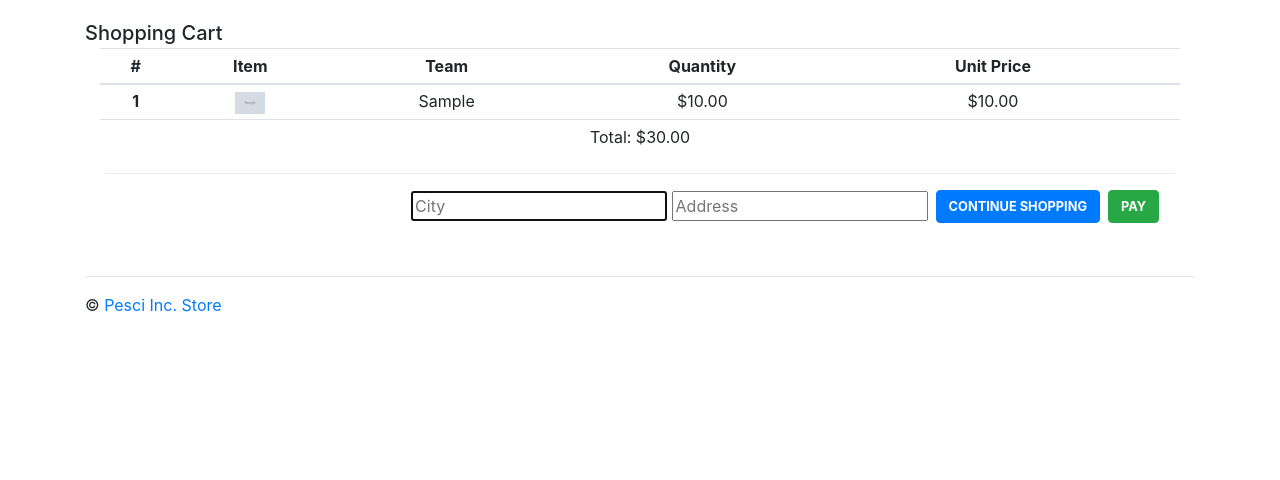
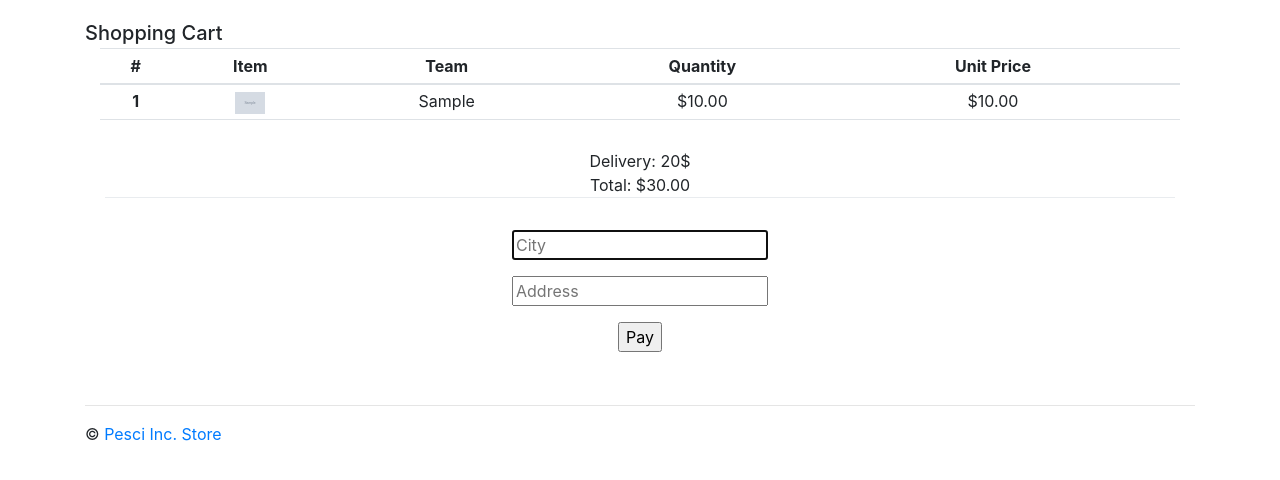
Before and after one commit to Trevilness/FlaskStore, a Flask app: page /checkout/ in a window 1280 px wide. Shown: the part 56-536 px from the top of the page. Run offline with Flask 2, Linux system fonts and the light colour scheme; tables that the repository leaves empty hold one stand-in row (values such as "Sample post"); grey boxes marked "Sample" are stand-in pictures; some libraries are stand-ins or nearby versions.

Commit message:
Add files via upload

```diff
--- a/templates/base.html
+++ b/templates/base.html
@@ -107,7 +107,7 @@
       {% if session %}
       <ul class="navbar-nav mr-auto">
         <li class="nav-item"><a href="/logout/" class="nav-link">Logout</a></li>
-        <li class="nav-item"><a href="/history/" class="nav-link">You Bought</a></li>
+        <li class="nav-item"><a href="/account/" class="nav-link">Account</a></li>
       {% else %}
       <ul class="navbar-nav mr-auto">
         <li class="nav-item"><a href="/new/" class="nav-link">Register</a></li>
--- a/templates/history.html
+++ b/templates/history.html
@@ -1,7 +1,7 @@
 {% extends "base.html" %}
 
 {% block title %}
-Soccer Jersey Store - Home
+Pesci Inc. Store - Home
 {% endblock %}
 
 {% block body %}
--- a/templates/new.html
+++ b/templates/new.html
@@ -13,13 +13,13 @@
         <script defer src="https://use.fontawesome.com/releases/v5.0.6/js/all.js"></script>
         <script src="https://code.jquery.com/jquery-1.11.0.min.js"></script>
 
-        <title>Soccer Jersey Store - Register</title>
+        <title>Pesci Inc. Store - Register</title>
     </head>
     <body>
         <header>
             <nav class="navbar fixed-top navbar-dark bg-dark navbar-expand-sm box-shadow">
               <a href="/" class="navbar-brand d-flex align-items-center">
-                  <strong><i class="far fa-futbol"></i> Soccer Jersey Store</strong>
+                  <strong><i class="far fa-futbol"></i> Pesci Inc. Store</strong>
               </a>
             </nav>
         </header><br />
--- a/templates/shipping.html
+++ b/templates/shipping.html
@@ -45,15 +45,16 @@ Pesci Inc. Store - Home
                     {% endfor %}
                     <tfoot>
                       <tr>
-                        <td colSpan="7">Total: {{ '${:,.2f}'.format(total) }}<br /><br />
-                          <div class="modal-footer">
-                                <div>
-                                    <input type="text" name="City" autofocus placeholder="City">
-                                    <input type="text" name="Address" placeholder="Address">
-                                </div>
+                        <td colSpan="7">
+                            <br> Delivery: 20$
+                            <br>Total: {{ '${:,.2f}'.format(total) }}
+                          <form class="modal-footer">
                               </form>
-                              <a href="/"><button type="button" class="btn btn-primary checkout">Continue Shopping</button></a>
-                              <a href="/paying/"><button type="button" class="btn btn-success checkout">Pay</button></a>
+                              <form action="/paying" method="post">
+                                  <p><input type="text" name="City" autofocus placeholder="City"></p>
+                                  <p><input type="text" name="Address" placeholder="Address"></p>
+                                  <p><input type="submit" value="Pay"></p>
+                              </form>
                           </div>
                         </td>
                       </tr>
```
Also changed, not shown: templates/account.html (added, +16 -0 lines), templates/paying.html (added, +10 -0 lines).
